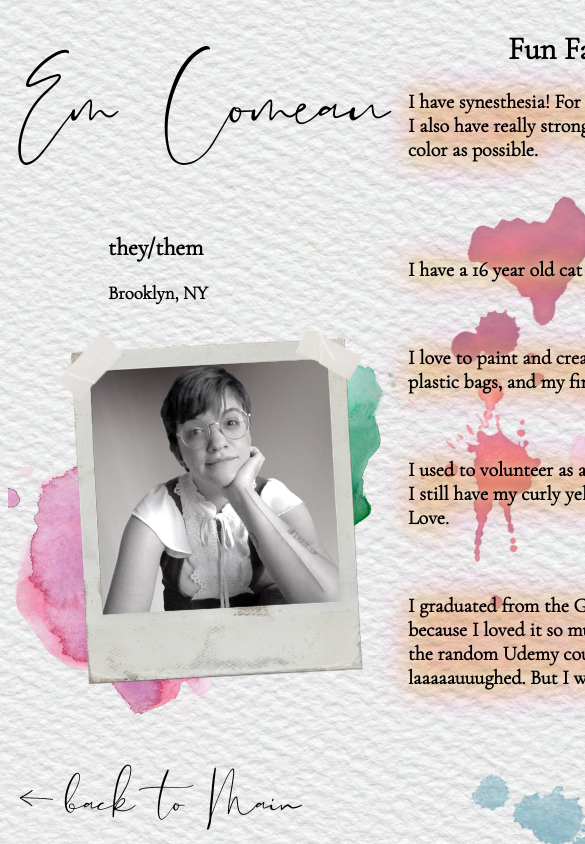
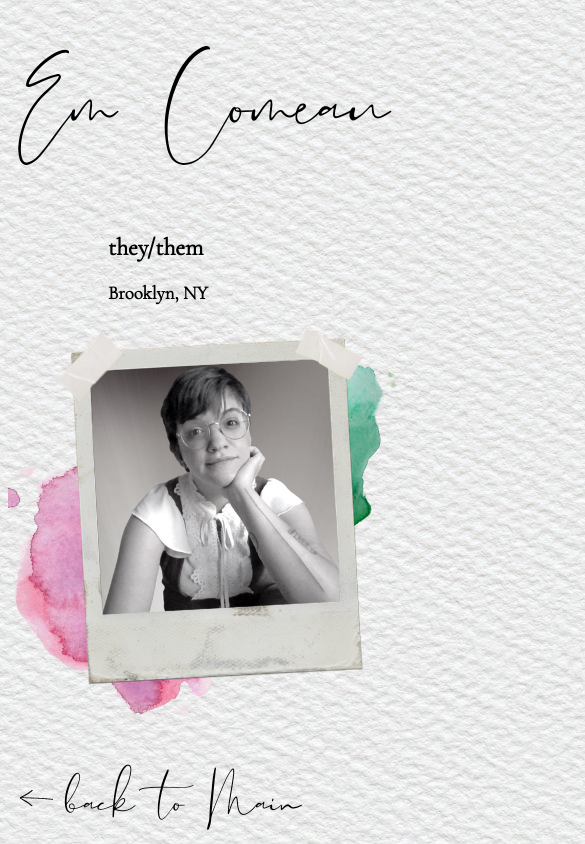
Before and after one commit to vinejars/portfolio, a React app: page /aboutme in a window 390 px wide. Shown: the top 844 px of the page, 585 px wide, since content can reach past the window. Built offline with nearby package versions, Linux system fonts and the light colour scheme.

Commit message:
feat: addtl viewport features

```diff
--- a/public/styles.css
+++ b/public/styles.css
@@ -132,6 +132,7 @@ h1{
   font-size: 20px;
   text-shadow: 0 0 10px #fff, 0 0 20px #c4e600, 0 0 30px #e66800, 0 0 40px #f060f0;
   font-weight: bold;
+  word-wrap: break-word;
 }
 
 
@@ -142,4 +143,16 @@ h1{
     display: flex;
     flex-direction: column;
   }
+
+  #columnmaker{
+    display:flex;
+    flex-direction: column;
+  }
  }
+
+@media only screen and (max-width: 800px) {
+    #columnmaker{
+    display:flex;
+    flex-direction: column;
+  }
+ }
```
